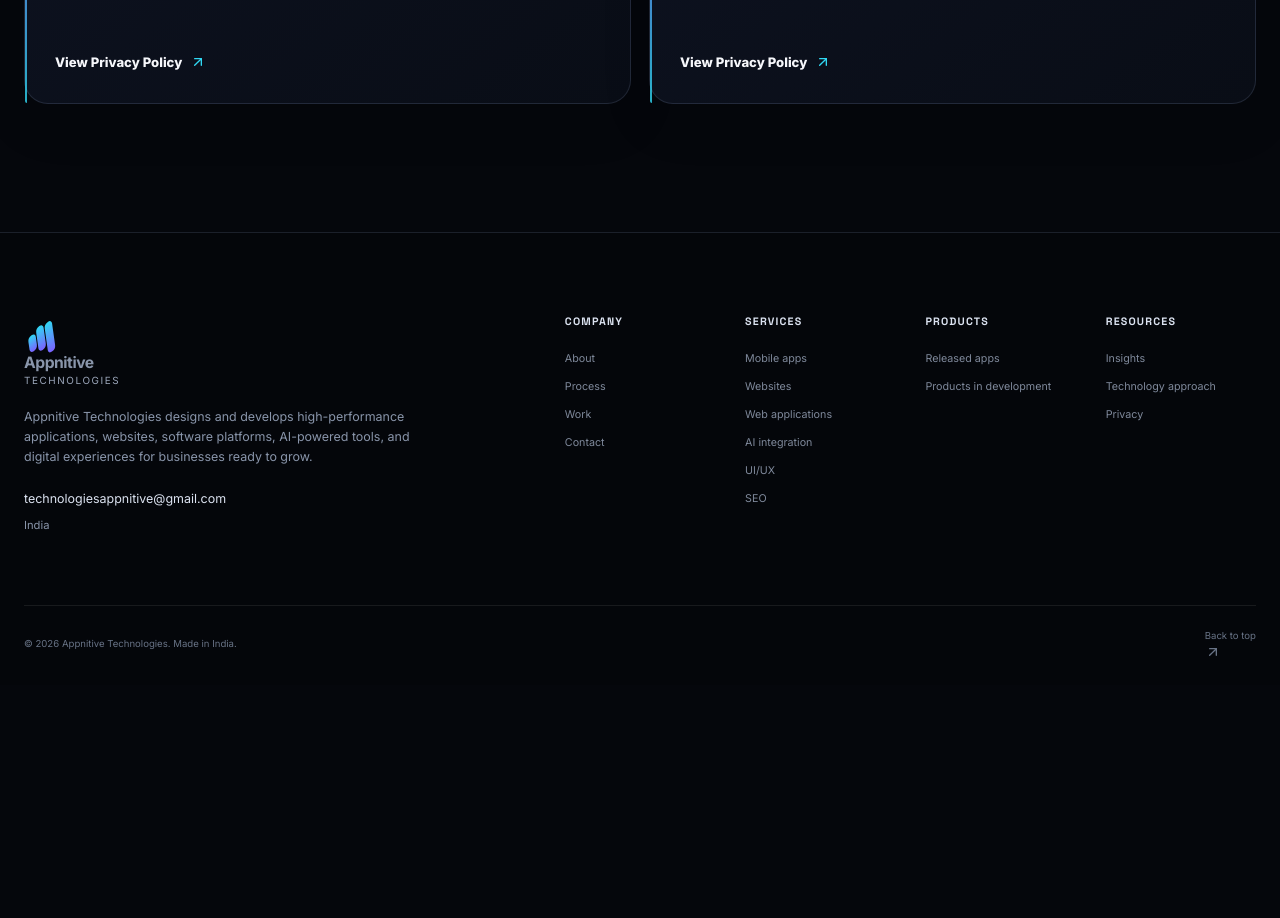
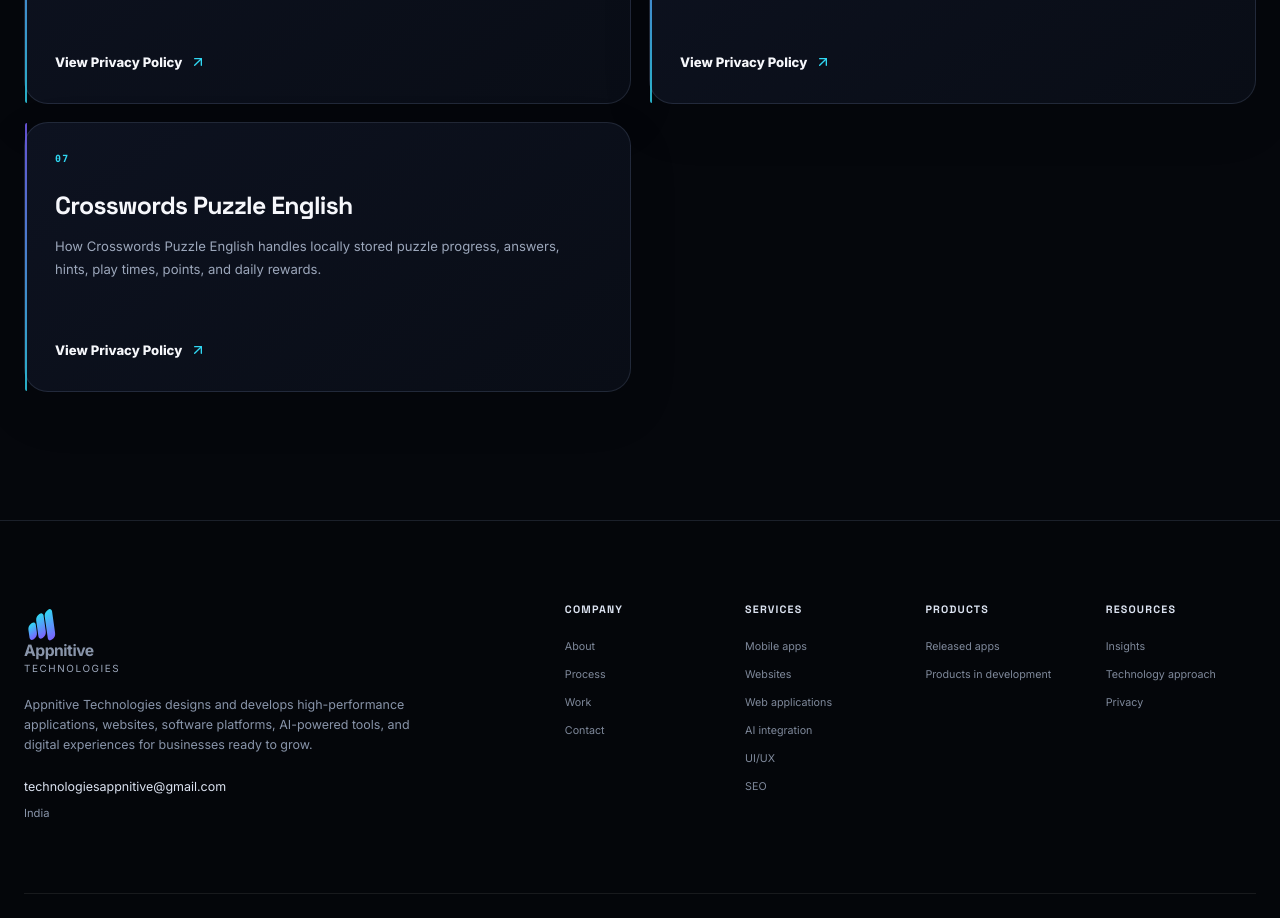
Before and after one commit to appnitive-droid/OrgWebsite, a Next.js app: page /privacy in a window 1280 px wide. Shown: the part 1380-2298 px from the top of the page. Before the commit the page ends 2065 px from the top, so only its background shows below. Built offline with nearby package versions, Linux system fonts and the light colour scheme.

Commit message:
Add Crosswords Puzzle English privacy policy

```diff
--- a/src/components/privacy/PrivacyPolicyPage.tsx
+++ b/src/components/privacy/PrivacyPolicyPage.tsx
@@ -105,12 +105,21 @@ export function PrivacyPolicyPage({
 
           <section id="permissions" aria-labelledby="permissions-heading">
             <h2 id="permissions-heading">Permissions and their purposes</h2>
+            {policy.permissions.length ? (
+              <>
                 <p>
                   You can review or change these permissions in Android settings.
                   Some features will not work when the permission they require is
                   unavailable.
                 </p>
                 <DetailCards items={policy.permissions} />
+              </>
+            ) : (
+              <p>
+                The current version does not request Android runtime permissions
+                or special-access permissions for its core functionality.
+              </p>
+            )}
           </section>
 
           <section id="use" aria-labelledby="use-heading">
--- a/src/data/privacyPolicies.ts
+++ b/src/data/privacyPolicies.ts
@@ -583,6 +583,71 @@ export const privacyPolicies = [
       "We may update this policy when Pictionary's multiplayer features, data flows, permissions, service providers, or legal obligations change. The revised policy will be posted at this URL with an updated date. Material changes may also be communicated in the app when appropriate.",
     contactEmail: siteConfig.privacyEmail,
   },
+  {
+    slug: "crosswords-puzzle-english",
+    appName: "Crosswords Puzzle English",
+    summary:
+      "How Crosswords Puzzle English handles locally stored puzzle progress, answers, hints, play times, points, and daily rewards.",
+    developerName: siteConfig.companyName,
+    effectiveDate: "July 31, 2026",
+    lastUpdated: "July 31, 2026",
+    introduction:
+      "This Privacy Policy explains how Crosswords Puzzle English processes information while you solve its bundled English crossword puzzles. The current version is designed to work locally on your device without an account, advertising, analytics, cloud synchronization, or network-based gameplay. It stores gameplay progress so you can continue puzzles, use hints, earn points, and review completion progress.",
+    dataCollected: [
+      {
+        title: "Puzzle progress and answers",
+        description:
+          "The app stores the puzzle identifier and difficulty, entered letters, revealed cells, selected word or grid position, solved-word count, completion status, and hint count needed to save and restore your progress.",
+      },
+      {
+        title: "Play and completion information",
+        description:
+          "The app stores local timestamps and timing information such as when a puzzle was started or last played, accumulated play time, completion time, best time, and completion date when applicable.",
+      },
+      {
+        title: "Points and daily rewards",
+        description:
+          "The app stores the local points balance through transaction records, including the transaction type, amount, related puzzle or word when applicable, timestamp, and description. It also stores the local calendar date on which the most recent daily reward was claimed.",
+      },
+    ],
+    permissions: [],
+    dataUsage: [
+      "Save entered letters, revealed cells, hints, and selection state so an unfinished puzzle can be continued.",
+      "Calculate completion progress, solved-word counts, elapsed time, completion time, and best time.",
+      "Award and spend locally managed points for puzzle completions, daily rewards, and hints.",
+      "Determine whether the daily reward is currently available using the device's local calendar date.",
+      "Display bundled puzzles, difficulty groups, level progress, and gameplay history on the device.",
+    ],
+    thirdPartyServices: [],
+    dataSharing: [
+      "Crosswords Puzzle English does not sell locally stored gameplay information.",
+      "The current app does not transmit puzzle progress, answers, timing information, points, or daily-reward information to Appnitive Technologies or a third-party service as part of its core functionality.",
+      "Android backup or device-transfer services may process app data according to your device, account, and platform settings. Those platform services are controlled by their providers rather than by the app's core gameplay.",
+      "Information may be disclosed if required by applicable law or a valid legal process and if it is available to us, although the current app does not ordinarily receive the locally stored gameplay records described above.",
+    ],
+    dataRetention: [
+      "Puzzle progress, timing information, points transactions, and daily-reward information remain in the app's local database until they are removed through available app or Android controls, app storage is cleared, or the app is uninstalled.",
+      "Clearing app storage or uninstalling the app generally removes device-local gameplay information, subject to Android backup and device-transfer settings that may retain or later restore some app data.",
+      "Because the current backup configuration must be verified before release, the exact backup and restoration behavior can vary by Android version, device, account, and final production configuration.",
+    ],
+    security: [
+      "Gameplay information is stored in the app's private local database and is not intentionally transmitted by the current app's core functionality.",
+      "Device security, operating-system protections, backup settings, and access to the device can affect the confidentiality of locally stored information.",
+      "No electronic storage method is completely secure, so absolute security cannot be guaranteed.",
+    ],
+    childrenPrivacy:
+      "Crosswords Puzzle English is not directed to children under 13. The current app does not request an account or personal contact details. If you are a parent or guardian and have a privacy concern about a child's use of the app, contact us so we can review the situation and take appropriate action.",
+    userRights: [
+      "Play the bundled puzzles without creating an account or providing personal contact information.",
+      "Choose whether to enter answers, use hints, claim daily rewards, or continue saved puzzles.",
+      "Clear the app's local information using available app or Android storage controls.",
+      "Review and manage Android backup or device-transfer settings through your device or account controls.",
+      "Contact us with questions or requests concerning this policy.",
+    ],
+    policyChanges:
+      "We may update this policy if Crosswords Puzzle English adds permissions, online services, analytics, advertising, cloud features, new data practices, or if legal obligations change. The revised policy will be posted at this URL with an updated date. Material changes may also be communicated in the app when appropriate.",
+    contactEmail: siteConfig.privacyEmail,
+  },
 ] as const satisfies readonly PrivacyPolicyConfig[];
 
 export function isValidPrivacyPolicy(
@@ -594,7 +659,6 @@ export function isValidPrivacyPolicy(
       policy.summary.trim() &&
       policy.introduction.trim() &&
       policy.dataCollected.length &&
-      policy.permissions.length &&
       policy.contactEmail.trim(),
   );
 }
```
Lines whose indentation alone changed are shown as unchanged.
